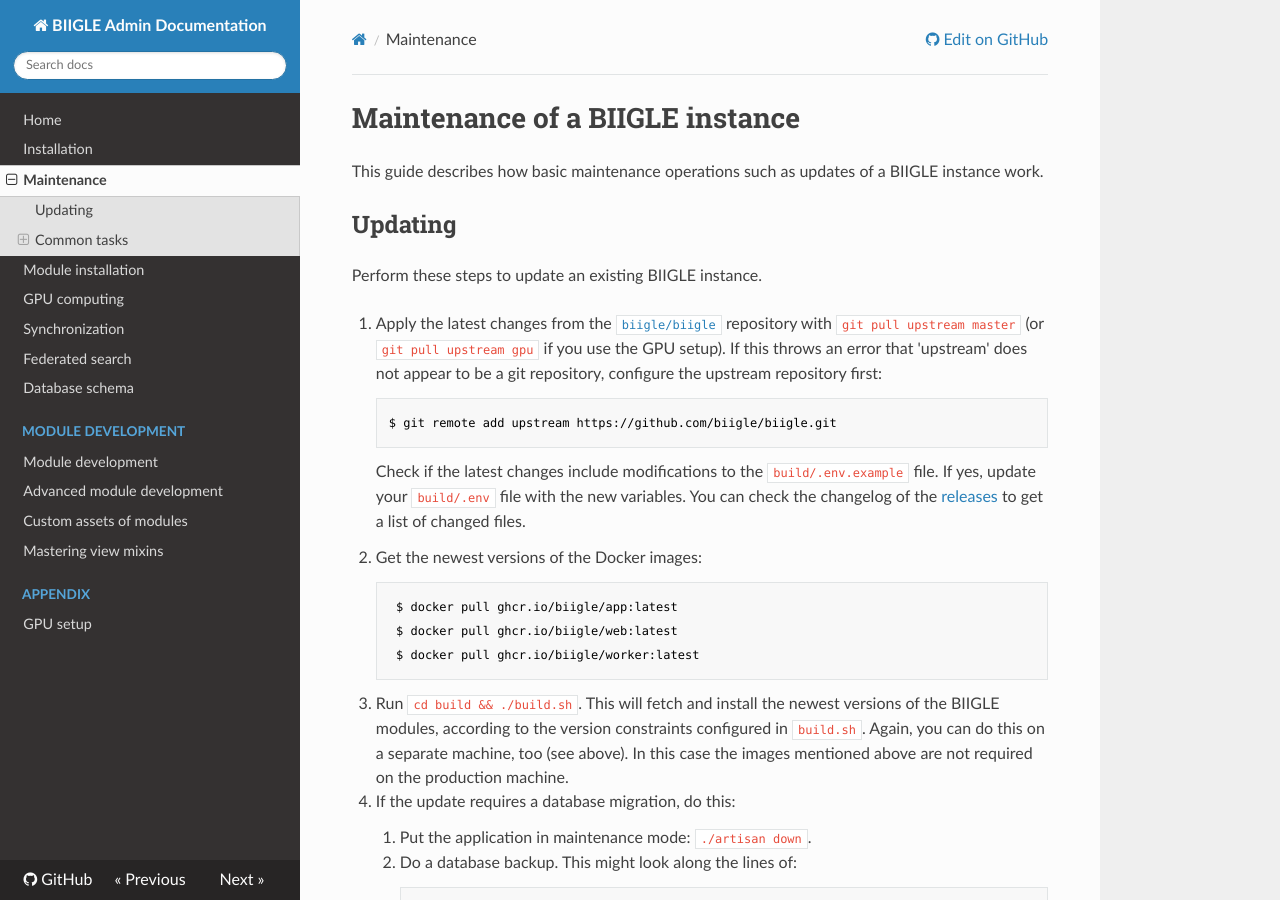
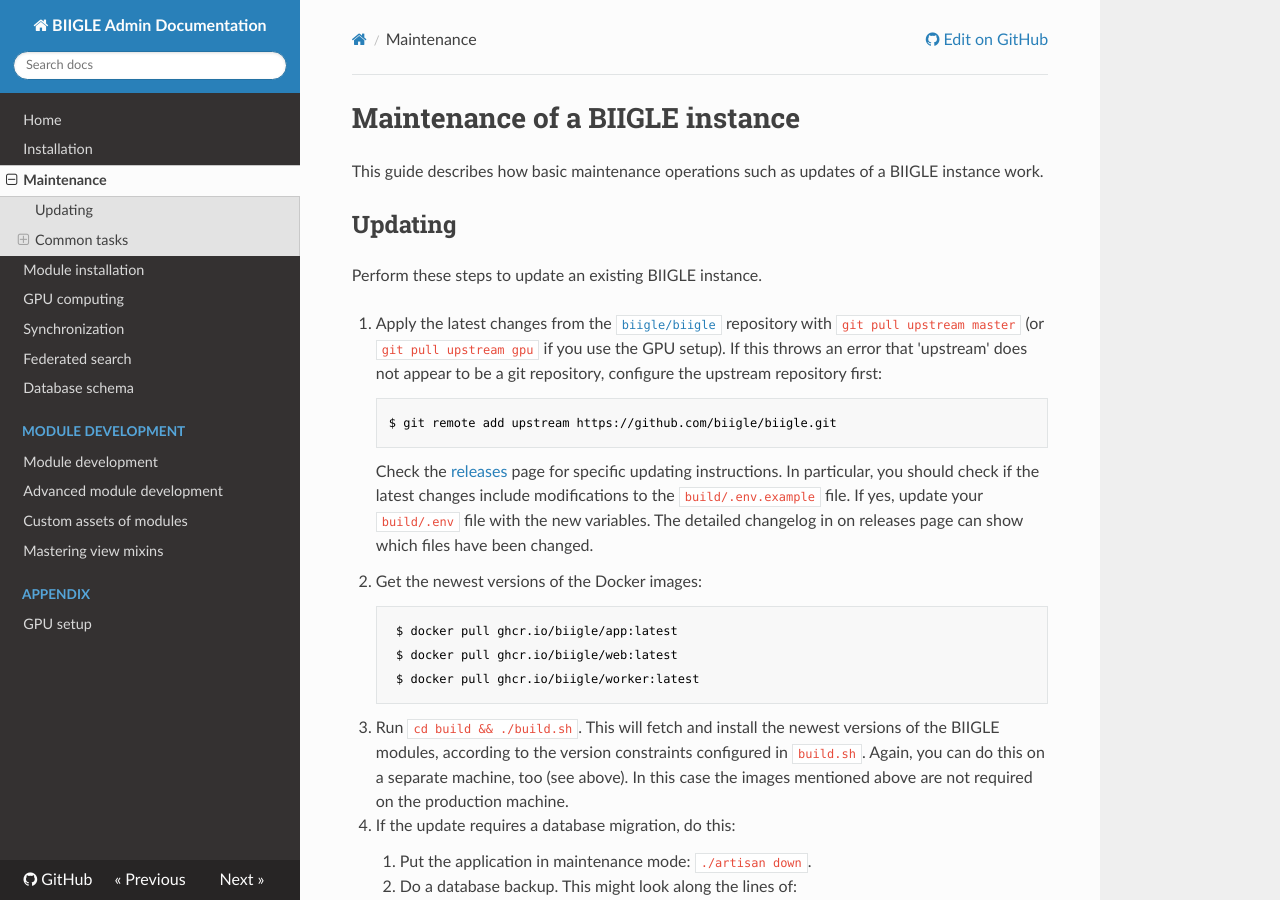
Before and after one commit to biigle/biigle, an MkDocs documentation site: the page built from docs/maintenance.md, in a window 1280 px wide and 900 px high. Built offline with MkDocs 1.6.1, drawn with Linux system fonts in a browser that asks for light colours.

Commit message:
Update maintenance.md

```diff
--- a/docs/maintenance.md
+++ b/docs/maintenance.md
@@ -10,7 +10,7 @@ Perform these steps to update an existing BIIGLE instance.
 
         $ git remote add upstream https://github.com/biigle/biigle.git
 
-    Check if the latest changes include modifications to the `build/.env.example` file. If yes, update your `build/.env` file with the new variables. You can check the changelog of the [releases](https://github.com/biigle/biigle/releases) to get a list of changed files.
+    Check the [releases](https://github.com/biigle/biigle/releases) page for specific updating instructions. In particular, you should check if the latest changes include modifications to the `build/.env.example` file. If yes, update your `build/.env` file with the new variables. The detailed changelog in on releases page can show which files have been changed.
 
 2. Get the newest versions of the Docker images:
 
```
